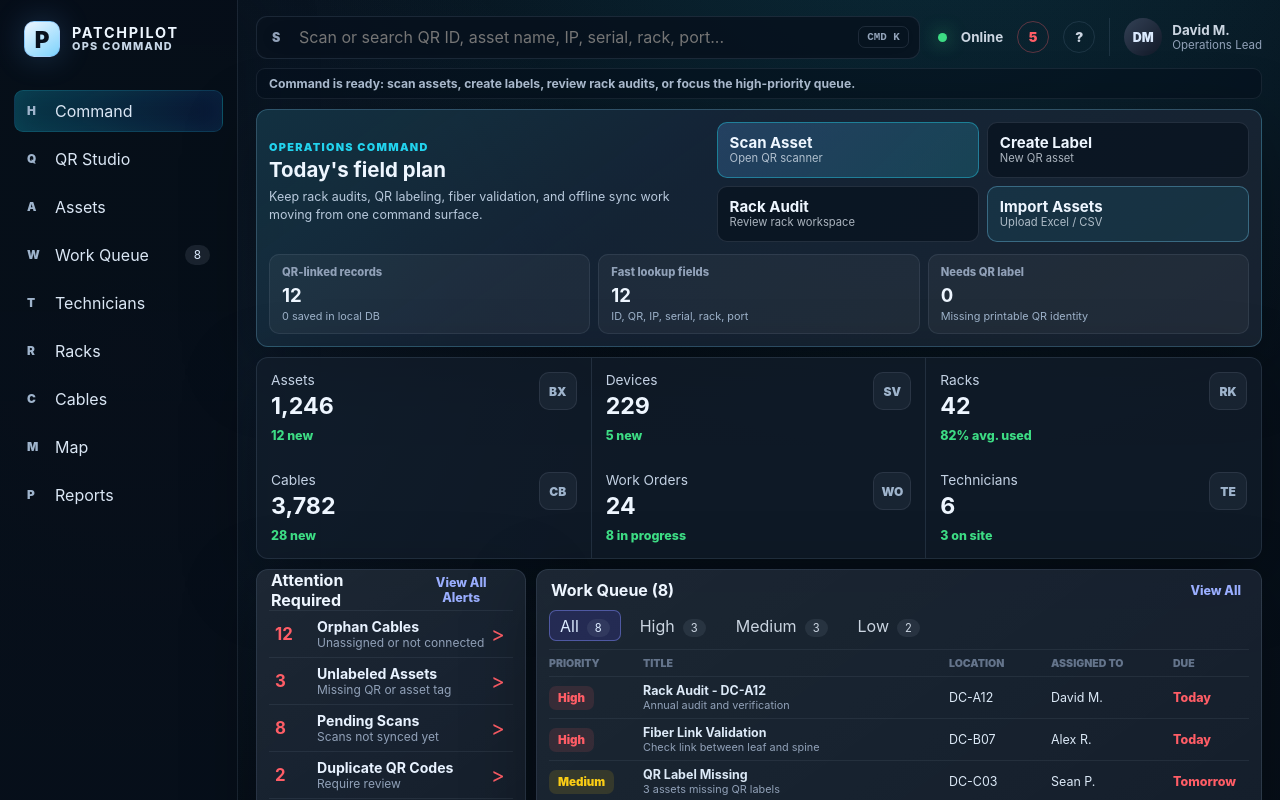
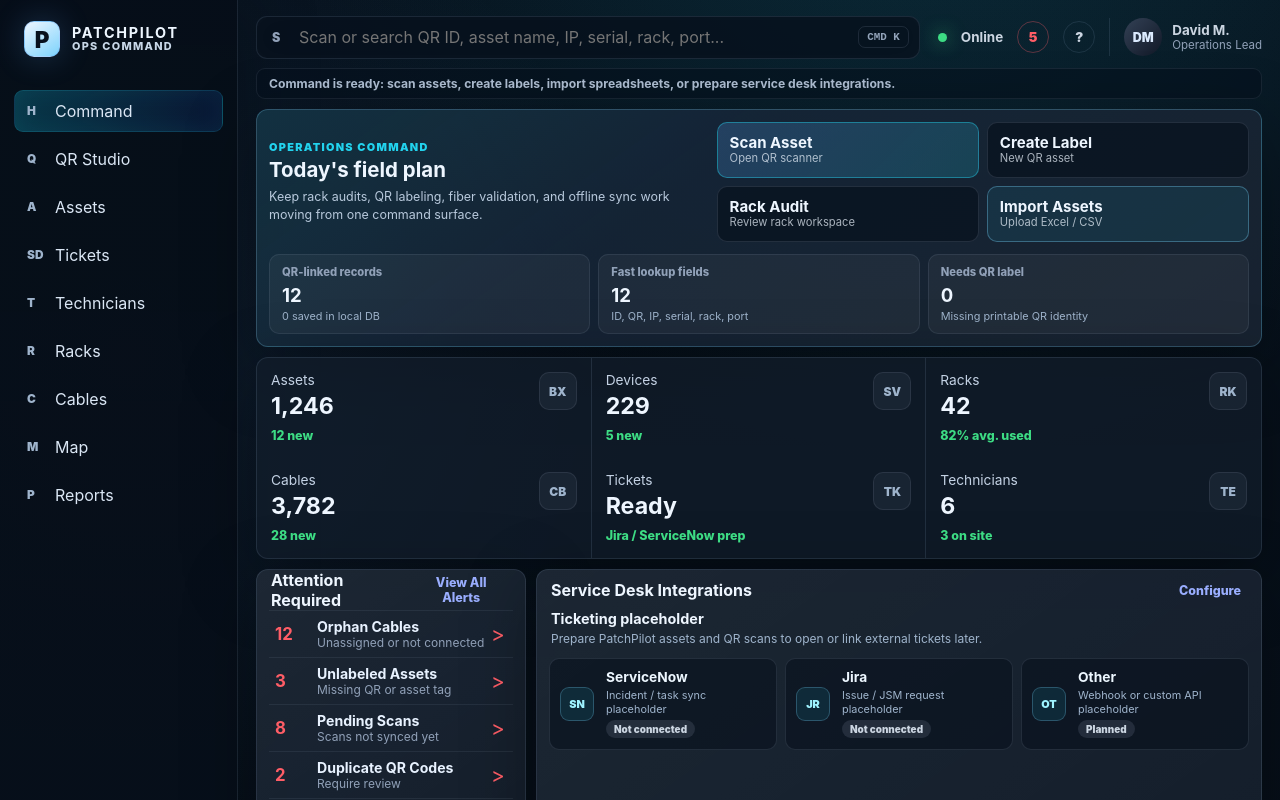
Before and after one commit to x2vmbwtsjf-afk/patchpilot-dashboard, a React (Vite) app: page / in a window 1280 px wide. Shown: the top 800 px of the page. Built offline with nearby package versions, Linux system fonts and the light colour scheme.

Commit message:
Add service desk integration placeholders

```diff
--- a/app/command.css
+++ b/app/command.css
@@ -169,6 +169,99 @@
   grid-area: work;
 }
 
+.service-desk-card {
+  overflow: hidden;
+}
+
+.service-desk-copy {
+  display: grid;
+  gap: 4px;
+  padding: 0 14px 10px;
+}
+
+.service-desk-copy strong {
+  color: #eef6ff;
+  font-size: 0.9rem;
+}
+
+.service-desk-copy span {
+  color: #9fb4cc;
+  font-size: 0.75rem;
+  line-height: 1.35;
+}
+
+.service-provider-grid {
+  display: grid;
+  grid-template-columns: repeat(3, minmax(0, 1fr));
+  gap: 8px;
+  padding: 0 12px 12px;
+}
+
+.service-provider-grid button {
+  display: grid;
+  grid-template-columns: 36px minmax(0, 1fr);
+  grid-template-rows: auto auto auto;
+  gap: 4px 10px;
+  align-items: center;
+  min-height: 92px;
+  border: 1px solid rgba(148, 163, 184, 0.16);
+  border-radius: 10px;
+  padding: 10px;
+  background: rgba(7, 17, 29, 0.58);
+  color: #edf7ff;
+  text-align: left;
+}
+
+.service-provider-grid button:hover {
+  border-color: rgba(34, 211, 238, 0.38);
+  background: rgba(255, 255, 255, 0.07);
+}
+
+.service-provider-grid button > span {
+  grid-row: 1 / 4;
+  display: grid;
+  place-items: center;
+  width: 34px;
+  height: 34px;
+  border: 1px solid rgba(125, 211, 252, 0.26);
+  border-radius: 9px;
+  background: rgba(34, 211, 238, 0.1);
+  color: #9ff3ff;
+  font-size: 0.68rem;
+  font-weight: 950;
+}
+
+.service-provider-grid strong,
+.service-provider-grid small,
+.service-provider-grid em {
+  display: block;
+  min-width: 0;
+}
+
+.service-provider-grid strong {
+  overflow: hidden;
+  font-size: 0.86rem;
+  text-overflow: ellipsis;
+  white-space: nowrap;
+}
+
+.service-provider-grid small {
+  color: #9fb4cc;
+  font-size: 0.68rem;
+  line-height: 1.25;
+}
+
+.service-provider-grid em {
+  justify-self: start;
+  border-radius: 999px;
+  padding: 3px 8px;
+  background: rgba(148, 163, 184, 0.16);
+  color: #cbd5e1;
+  font-size: 0.62rem;
+  font-style: normal;
+  font-weight: 900;
+}
+
 .command-dashboard-grid .quick-actions-card {
   grid-area: quick;
 }
@@ -284,6 +377,10 @@
     grid-template-columns: repeat(2, minmax(0, 1fr));
   }
 
+  .service-provider-grid {
+    grid-template-columns: 1fr;
+  }
+
   .qr-command-stats {
     grid-template-columns: 1fr;
   }
--- a/app/page.tsx
+++ b/app/page.tsx
@@ -4,7 +4,6 @@ import jsQR from "jsqr";
 import QRCode from "qrcode";
 import { useEffect, useMemo, useRef, useState, type ChangeEvent, type FormEvent } from "react";
 
-type Severity = "Critical" | "High" | "Medium" | "Low";
 type Health = "Healthy" | "Warning" | "Offline" | "Pending" | "Online";
 type Tone = "blue" | "green" | "amber" | "red" | "purple" | "slate";
 
@@ -49,13 +48,11 @@ type Technician = {
   status: Health;
 };
 
-type WorkOrder = {
-  priority: Severity;
-  title: string;
+type ServiceDeskProvider = {
+  name: string;
+  icon: string;
   detail: string;
-  location: string;
-  assignee: string;
-  due: string;
+  status: "Ready" | "Planned";
 };
 
 type Scan = {
@@ -211,7 +208,7 @@ const navItems: NavItem[] = [
   { label: "Command", icon: "H" },
   { label: "QR Studio", icon: "Q" },
   { label: "Assets", icon: "A" },
-  { label: "Work Queue", icon: "W", count: 8 },
+  { label: "Tickets", icon: "SD" },
   { label: "Technicians", icon: "T" },
   { label: "Racks", icon: "R" },
   { label: "Cables", icon: "C" },
@@ -226,7 +223,7 @@ const metrics: Metric[] = [
   { label: "Devices", value: "229", delta: "5 new", icon: "SV" },
   { label: "Racks", value: "42", delta: "82% avg. used", icon: "RK" },
   { label: "Cables", value: "3,782", delta: "28 new", icon: "CB" },
-  { label: "Work Orders", value: "24", delta: "8 in progress", icon: "WO" },
+  { label: "Tickets", value: "Ready", delta: "Jira / ServiceNow prep", icon: "TK" },
   { label: "Technicians", value: "6", delta: "3 on site", icon: "TE" }
 ];
 
@@ -251,7 +248,7 @@ const liveActivity: Activity[] = [
   { title: "QR label printed for 24 assets", time: "3 min ago", icon: "QR", tone: "purple" },
   { title: "Device moved from Rack B12 to C07", time: "5 min ago", icon: "MV", tone: "amber" },
   { title: "Offline sync completed", time: "7 min ago", icon: "SY", tone: "green" },
-  { title: "Technician David started work order #1254", time: "8 min ago", icon: "WO", tone: "blue" },
+  { title: "Technician David linked ticket TK-1254", time: "8 min ago", icon: "TK", tone: "blue" },
   { title: "Signal test failed on Fiber-221", time: "11 min ago", icon: "AL", tone: "red" }
 ];
 
@@ -264,11 +261,10 @@ const technicians: Technician[] = [
   { name: "Chris B.", task: "Site Survey", status: "Offline" }
 ];
 
-const workOrders: WorkOrder[] = [
-  { priority: "High", title: "Rack Audit - DC-A12", detail: "Annual audit and verification", location: "DC-A12", assignee: "David M.", due: "Today" },
-  { priority: "High", title: "Fiber Link Validation", detail: "Check link between leaf and spine", location: "DC-B07", assignee: "Alex R.", due: "Today" },
-  { priority: "Medium", title: "QR Label Missing", detail: "3 assets missing QR labels", location: "DC-C03", assignee: "Sean P.", due: "Tomorrow" },
-  { priority: "Medium", title: "Power Capacity Check", detail: "Verify power draw on rack", location: "DC-A01", assignee: "Mike T.", due: "Tomorrow" }
+const serviceDeskProviders: ServiceDeskProvider[] = [
+  { name: "ServiceNow", icon: "SN", detail: "Incident / task sync placeholder", status: "Ready" },
+  { name: "Jira", icon: "JR", detail: "Issue / JSM request placeholder", status: "Ready" },
+  { name: "Other", icon: "OT", detail: "Webhook or custom API placeholder", status: "Planned" }
 ];
 
 const recentScans: Scan[] = [
@@ -291,7 +287,7 @@ const quickActions: QuickAction[] = [
   { id: "print-labels", title: "Create Label", detail: "Register asset", icon: "DB", tone: "slate" },
   { id: "import-assets", title: "Lookup Registry", detail: "Find by QR data", icon: "LU", tone: "blue" },
   { id: "rack-audit", title: "Start Rack Audit", detail: "Verify by QR", icon: "RA", tone: "amber" },
-  { id: "work-order", title: "Create Work Order", detail: "New work order", icon: "WO", tone: "green" },
+  { id: "work-order", title: "Create Ticket", detail: "Service desk draft", icon: "TK", tone: "green" },
   { id: "fiber-test", title: "Validate Fiber Link", detail: "Run signal test", icon: "FL", tone: "blue" }
 ];
 
@@ -1264,14 +1260,13 @@ async function getAssetDatabase(): Promise<AssetDatabaseApi> {
 
 export default function DashboardPage() {
   const [activeNav, setActiveNav] = useState("Command");
-  const [workFilter, setWorkFilter] = useState("All");
   const [query, setQuery] = useState("");
   const [savedAssets, setSavedAssets] = useState<AssetRecord[]>([]);
   const [selectedAsset, setSelectedAsset] = useState<AssetRecord | null>(null);
   const [isSearchOpen, setIsSearchOpen] = useState(false);
   const [isScannerOpen, setIsScannerOpen] = useState(false);
   const [scanMessage, setScanMessage] = useState("Point the camera at a PatchPilot QR label.");
-  const [actionNotice, setActionNotice] = useState("Command is ready: scan assets, create labels, review rack audits, or focus the high-priority queue.");
+  const [actionNotice, setActionNotice] = useState("Command is ready: scan assets, create labels, import spreadsheets, or prepare service desk integrations.");
   const commandImportInputRef = useRef<HTMLInputElement | null>(null);
 
   async function refreshSavedAssets() {
@@ -1287,11 +1282,6 @@ export default function DashboardPage() {
   useEffect(() => {
     void refreshSavedAssets();
   }, []);
-
-  const filteredWorkOrders = useMemo(() => {
-    if (workFilter === "All") return workOrders;
-    return workOrders.filter((order) => order.priority === workFilter);
-  }, [workFilter]);
 
   const visibleActivities = useMemo(() => {
     const normalizedQuery = query.trim().toLowerCase();
@@ -1438,10 +1428,9 @@ export default function DashboardPage() {
         setActionNotice("Label workspace opened. Register the asset, save it to the local DB, then print the QR label.");
         break;
       case "work-order":
-        setActiveNav("Work Queue");
-        setWorkFilter("High");
+        setActiveNav("Tickets");
         setQuery("");
-        setActionNotice("Work queue filtered to high-priority orders.");
+        setActionNotice("Service desk placeholder opened. Connect Jira, ServiceNow, or a custom ticket provider when ready.");
         break;
       case "fiber-test":
         setActiveNav("Command");
@@ -1658,34 +1647,19 @@ export default function DashboardPage() {
                 </div>
               </Card>
 
-              <Card className="work-card-main" title="Work Queue (8)" action="View All">
-                <div className="work-filters">
-                  {["All", "High", "Medium", "Low"].map((filter) => (
-                    <button className={workFilter === filter ? "active" : ""} key={filter} onClick={() => setWorkFilter(filter)} type="button">
-                      {filter}
-                      <span>{filter === "All" ? 8 : filter === "High" ? 3 : filter === "Medium" ? 3 : 2}</span>
+              <Card className="work-card-main service-desk-card" title="Service Desk Integrations" action="Configure">
+                <div className="service-desk-copy">
+                  <strong>Ticketing placeholder</strong>
+                  <span>Prepare PatchPilot assets and QR scans to open or link external tickets later.</span>
+                </div>
+                <div className="service-provider-grid">
+                  {serviceDeskProviders.map((provider) => (
+                    <button key={provider.name} type="button">
+                      <span>{provider.icon}</span>
+                      <strong>{provider.name}</strong>
+                      <small>{provider.detail}</small>
+                      <em>{provider.status === "Ready" ? "Not connected" : "Planned"}</em>
                     </button>
-                  ))}
-                </div>
-                <div className="work-table">
-                  <div className="work-head">
-                    <span>Priority</span>
-                    <span>Title</span>
-                    <span>Location</span>
-                    <span>Assigned To</span>
-                    <span>Due</span>
-                  </div>
-                  {filteredWorkOrders.map((order) => (
-                    <div className="work-row" key={order.title}>
-                      <PriorityPill priority={order.priority} />
-                      <span>
-                        <b>{order.title}</b>
-                        <small>{order.detail}</small>
-                      </span>
-                      <span>{order.location}</span>
-                      <span>{order.assignee}</span>
-                      <em>{order.due}</em>
-                    </div>
                   ))}
                 </div>
               </Card>
@@ -3308,7 +3282,3 @@ function InfoRow({ title, detail, time, tone }: { title: string; detail: string;
 function StatusPill({ status, label }: { status: Health; label: string }) {
   return <span className={`status-pill ${status.toLowerCase()}`}>{label}</span>;
 }
-
-function PriorityPill({ priority }: { priority: Severity }) {
-  return <span className={`priority-pill ${priority.toLowerCase()}`}>{priority}</span>;
-}
```
